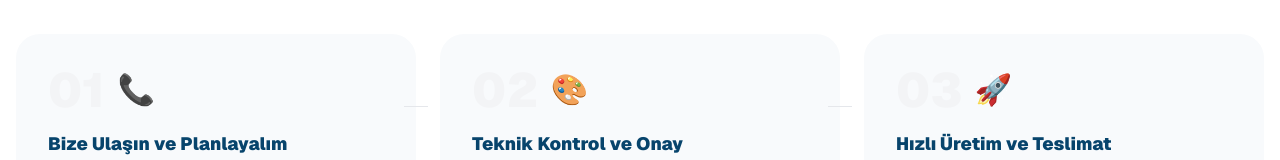
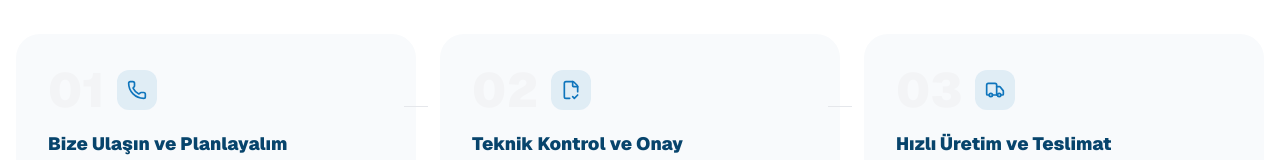
Before and after one commit to sarikayattaha/kmpbaski, a Next.js app: page / in a window 1280 px wide. Shown: the part 483-643 px from the top of the page. Built offline with nearby package versions, Linux system fonts and the light colour scheme; no server answers; the database is empty.

Commit message:
fix: emoji'ler lucide ikonlarla değiştirildi

```diff
--- a/app/components/HowItWorksSection.tsx
+++ b/app/components/HowItWorksSection.tsx
@@ -1,19 +1,22 @@
-const steps = [
+import { Phone, FileCheck2, Truck } from "lucide-react";
+import type { LucideIcon } from "lucide-react";
+
+const steps: { num: string; Icon: LucideIcon; title: string; desc: string }[] = [
   {
     num: "01",
-    emoji: "📞",
+    Icon: Phone,
     title: "Bize Ulaşın ve Planlayalım",
     desc: "WhatsApp veya telefon üzerinden projenizi anlatın. Uzman ekibimiz, projenize en uygun baskı spesifikasyonlarını belirleyerek en kısa zamanda size özel fiyat çalışmasını sunar.",
   },
   {
     num: "02",
-    emoji: "🎨",
+    Icon: FileCheck2,
     title: "Teknik Kontrol ve Onay",
     desc: "Baskıya hazır dosyanızı gönderin veya profesyonel tasarım ekibimizle birlikte kurgulayalım. Kağıt kalitesinden baskı detaylarına kadar tüm aşamalar sizin onayınızla ilerler.",
   },
   {
     num: "03",
-    emoji: "🚀",
+    Icon: Truck,
     title: "Hızlı Üretim ve Teslimat",
     desc: "Üretim merkezimizde titizlikle hazırlanan siparişleriniz, Türkiye geneli güvenli kargo seçenekleriyle tam zamanında kapınıza gelir.",
   },
@@ -44,12 +47,14 @@ export default function HowItWorksSection() {
               key={step.num}
               className="relative bg-[#f8fafc] rounded-3xl p-8 flex flex-col gap-4"
             >
-              {/* Numara + emoji */}
+              {/* Numara + ikon */}
               <div className="flex items-center gap-3">
                 <span className="text-5xl font-black text-gray-100 select-none leading-none">
                   {step.num}
                 </span>
-                <span className="text-3xl leading-none">{step.emoji}</span>
+                <div className="w-10 h-10 rounded-xl bg-[#0f75bc]/10 flex items-center justify-center">
+                  <step.Icon size={20} className="text-[#0f75bc]" />
+                </div>
               </div>
 
               {/* Ayraç çizgi (son kart hariç, yalnızca desktop) */}
```
